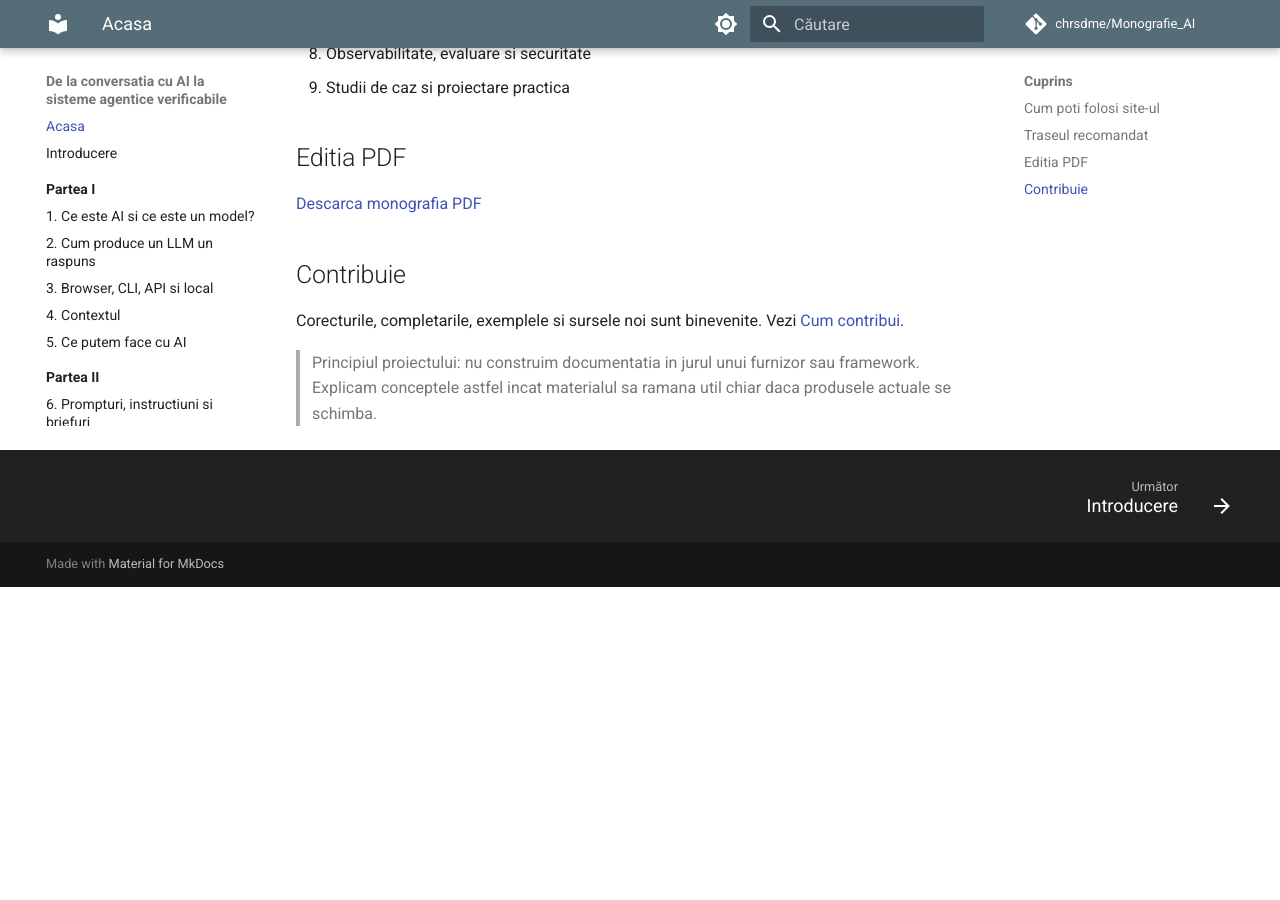
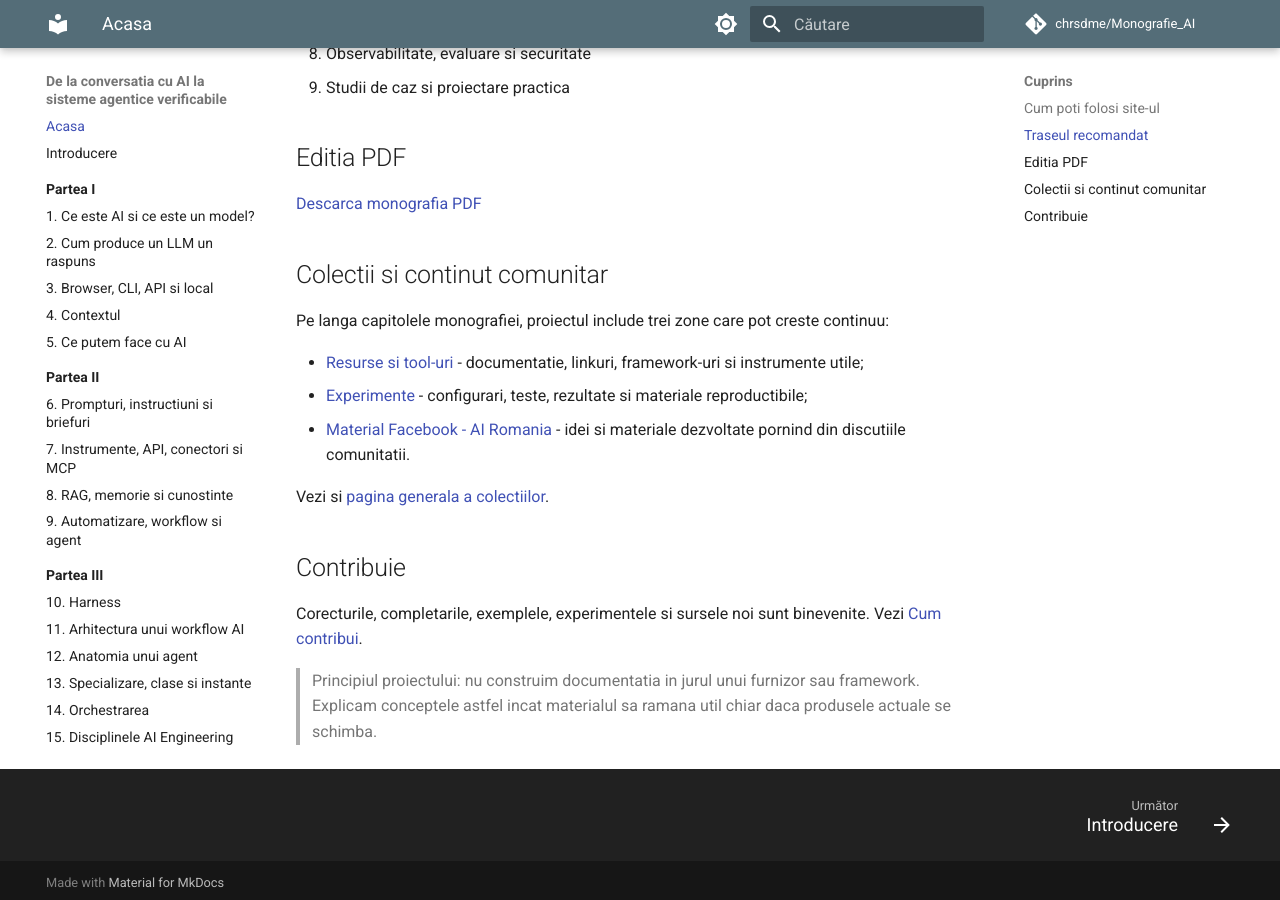
Before and after one commit to chrsdme/Monografie_AI, an MkDocs documentation site: the page built from wiki/index.md, in a window 1280 px wide and 900 px high, scrolled down 901 px. Built offline with MkDocs 1.6.1 and Material for MkDocs 9.7.7, drawn with Linux system fonts in a browser that asks for light colours; comment, search, counter and statistics services are not loaded; before the commit the page ends 1488 px from its top, so only the background shows below that.

Commit message:
Expose community collections on wiki home page

```diff
--- a/wiki/index.md
+++ b/wiki/index.md
@@ -28,8 +28,18 @@ Aceasta versiune web sparge materialul in capitole usor de parcurs, cu navigare,
 
 [Descarca monografia PDF](https://github.com/chrsdme/Monografie_AI/raw/main/Monografie_AI_De_la_Chat_la_Sisteme_Agentice.pdf)
 
+## Colectii si continut comunitar
+
+Pe langa capitolele monografiei, proiectul include trei zone care pot creste continuu:
+
+- [Resurse si tool-uri](colectii/resurse.md) - documentatie, linkuri, framework-uri si instrumente utile;
+- [Experimente](colectii/experimente.md) - configurari, teste, rezultate si materiale reproductibile;
+- [Material Facebook - AI Romania](colectii/fb-ai-romania.md) - idei si materiale dezvoltate pornind din discutiile comunitatii.
+
+Vezi si [pagina generala a colectiilor](colectii/index.md).
+
 ## Contribuie
 
-Corecturile, completarile, exemplele si sursele noi sunt binevenite. Vezi [Cum contribui](contribuie.md).
+Corecturile, completarile, exemplele, experimentele si sursele noi sunt binevenite. Vezi [Cum contribui](contribuie.md).
 
 > Principiul proiectului: nu construim documentatia in jurul unui furnizor sau framework. Explicam conceptele astfel incat materialul sa ramana util chiar daca produsele actuale se schimba.
```
